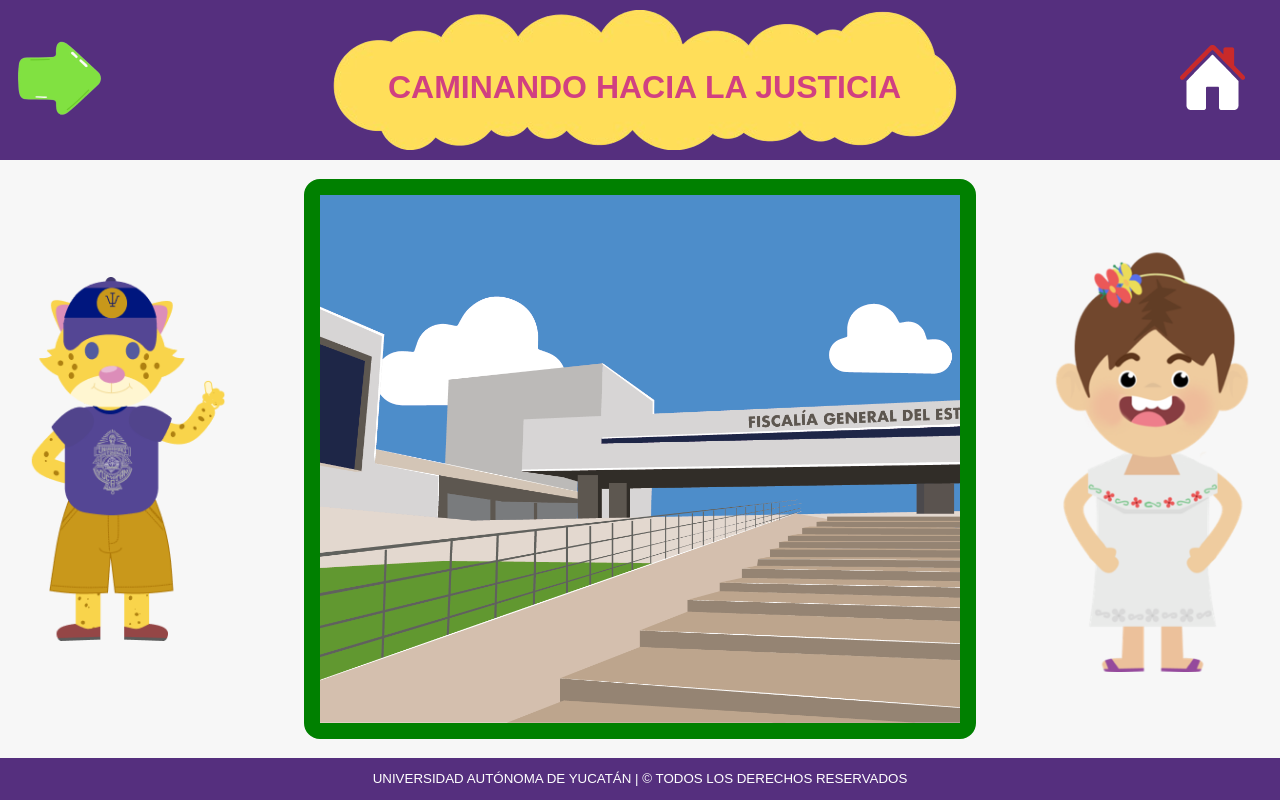
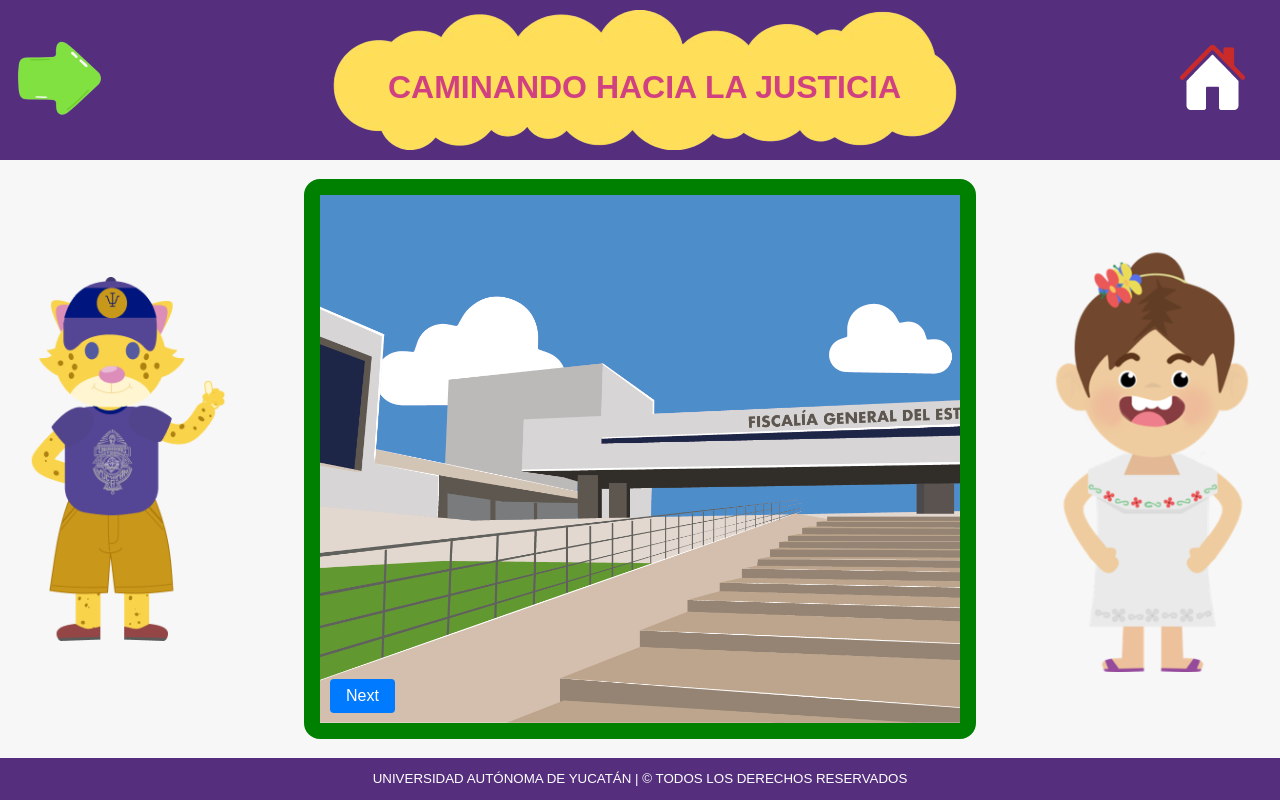
Before and after one commit to JamartPeres/explora-tu-tribunal, a React (Vite) app: page / in a window 1280 px wide. Built offline with nearby package versions, Linux system fonts and the light colour scheme; the HTML template or start-up script is replaced by a standard one.

Commit message:
Clase Dialogo creada y ligada al escenario

```diff
--- a/src/App.jsx
+++ b/src/App.jsx
@@ -14,7 +14,7 @@
        <Tito/>
       </div>
       <div className={`${styles.gameContainer} ${styles.centerContent}`}>
-        <Bienvenida/>
+      <Bienvenida id={2} />
       </div>
       <div>
         <Itzel/>
--- /dev/null
+++ b/src/components/cuadro-juego/dialogos/Dialogo.jsx
@@ -0,0 +1,23 @@
+import React from 'react';
+import PropTypes from 'prop-types';
+import styles from './Dialogo.module.css';
+
+function Dialogo({ character, text, OKbutton, onClose }) {
+  return (
+    <div className={styles.dialog}>
+      <button className={styles.closeButton} onClick={onClose}>×</button>
+      <h2>{character}</h2>
+      <p>{text}</p>
+      {OKbutton && <button className={styles.okButton}>OK</button>}
+    </div>
+  );
+}
+
+Dialogo.propTypes = {
+  character: PropTypes.string.isRequired,
+  text: PropTypes.string.isRequired,
+  OKbutton: PropTypes.bool.isRequired,
+  onClose: PropTypes.func.isRequired,
+};
+
+export default Dialogo;
--- /dev/null
+++ b/src/components/cuadro-juego/dialogos/Dialogo.module.css
@@ -0,0 +1,35 @@
+.dialog {
+  position: relative;
+  background: white;
+  padding: 1em;
+  border-radius: 0.5em;
+  box-shadow: 0 0 10px rgba(0, 0, 0, 0.3);
+  text-align: center;
+  max-width: 90%;
+  max-height: 90%;
+  margin: 1em auto;
+}
+
+.closeButton {
+  position: absolute;
+  top: 0.5em;
+  right: 0.5em;
+  background: none;
+  border: none;
+  font-size: 1.5em;
+  cursor: pointer;
+}
+
+.okButton {
+  margin-top: 1em;
+  padding: 0.5em 1em;
+  background-color: #007bff;
+  color: white;
+  border: none;
+  border-radius: 0.25em;
+  cursor: pointer;
+}
+
+.okButton:hover {
+  background-color: #0056b3;
+}
--- a/src/components/cuadro-juego/escenarios/Bienvenida.jsx
+++ b/src/components/cuadro-juego/escenarios/Bienvenida.jsx
@@ -1,11 +1,56 @@
+import { useState, useEffect } from 'react';
+import PropTypes from 'prop-types';
 import styles from './Bienvenida.module.css';
+import dialogos from '../dialogos/dialogos.json';
+import Dialogo from '../dialogos/Dialogo';
 
-function Bienvenida() {
+function Bienvenida({ id }) {
+  const [dialogs, setDialogs] = useState([]);
+  const [currentDialogIndex, setCurrentDialogIndex] = useState(-1); // Empieza en -1 para no mostrar ningún diálogo inicialmente
+  const [showDialog, setShowDialog] = useState(false); // Estado para mostrar u ocultar el cuadro de diálogo
 
+  useEffect(() => {
+    const foundDialogs = dialogos.find(dialogo => dialogo.id === id);
+    if (foundDialogs) {
+      setDialogs(foundDialogs.dialogs);
+      setCurrentDialogIndex(-1); // Reinicia el índice del diálogo actual
+    } else {
+      setDialogs([]);
+      setCurrentDialogIndex(-1);
+    }
+  }, [id]);
+
+  const handleNext = () => {
+    if (currentDialogIndex < dialogs.length - 1) {
+      setCurrentDialogIndex(currentDialogIndex + 1);
+      setShowDialog(true); // Muestra el cuadro de diálogo cuando se presiona "Next"
+    }
+  };
+
+  const handleClose = () => {
+    setShowDialog(false); // Oculta el cuadro de diálogo cuando se presiona la "X"
+  };
+
+  const currentDialog = dialogs[currentDialogIndex];
+  const isLastDialog = currentDialogIndex === dialogs.length - 1;
 
   return (
-    <div className={styles.image}></div>
-  )
+    <div className={styles.image}>
+      {showDialog && currentDialog && (
+        <Dialogo
+          character={currentDialog.character}
+          text={currentDialog.content}
+          OKbutton={isLastDialog}
+          onClose={handleClose}
+        />
+      )}
+      <button className={styles.nextButton} onClick={handleNext}>Next</button>
+    </div>
+  );
 }
 
-export default Bienvenida
+Bienvenida.propTypes = {
+  id: PropTypes.number.isRequired,
+};
+
+export default Bienvenida;
--- a/src/components/cuadro-juego/escenarios/Bienvenida.module.css
+++ b/src/components/cuadro-juego/escenarios/Bienvenida.module.css
@@ -10,4 +10,22 @@
     flex-direction: column;
     align-items: center;
     justify-content: center;
+    position: relative; /* Añade esta línea para posicionar el botón relativamente a este contenedor */
 }
+
+.nextButton {
+    position: absolute; /* Posiciona el botón absolutamente dentro de .image */
+    bottom: 10px; /* Ajusta la distancia desde la parte inferior */
+    left: 10px; /* Ajusta la distancia desde la parte izquierda */
+    padding: 0.5em 1em; /* Añade un poco de relleno para mejorar la apariencia */
+    background-color: #007bff; /* Color de fondo del botón */
+    color: white; /* Color del texto del botón */
+    border: none; /* Elimina el borde del botón */
+    border-radius: 0.25em; /* Añade un poco de borde redondeado */
+    cursor: pointer; /* Cambia el cursor a mano */
+    font-size: 1em; /* Tamaño de la fuente */
+}
+
+.nextButton:hover {
+    background-color: #0056b3; /* Color de fondo del botón cuando se pasa el ratón por encima */
+}
--- a/src/hooks/useDialogs.jsx
+++ b/src/hooks/useDialogs.jsx
@@ -1,5 +1,5 @@
 import { useState, useEffect } from 'react';
-import dialogosJson from '../components/cuadro-juego/dialogos/dialogos.json'; // Ajusta la ruta según tu estructura de archivos
+import dialogosJson from '../components/dialogos/dialogos.json'; // Ajusta la ruta según tu estructura de archivos
 
 const useDialogs = (scenario) => {
   const [dialog, setDialog] = useState([]);
```
Also changed, not shown: src/components/cuadro-juego/CuadroJuego.jsx (deleted), src/components/cuadro-juego/FotoReal.jsx (deleted), src/components/cuadro-juego/dialogos/Dialogos.jsx (deleted), src/components/cuadro-juego/dialogos/Dialogos.module.css (deleted).
